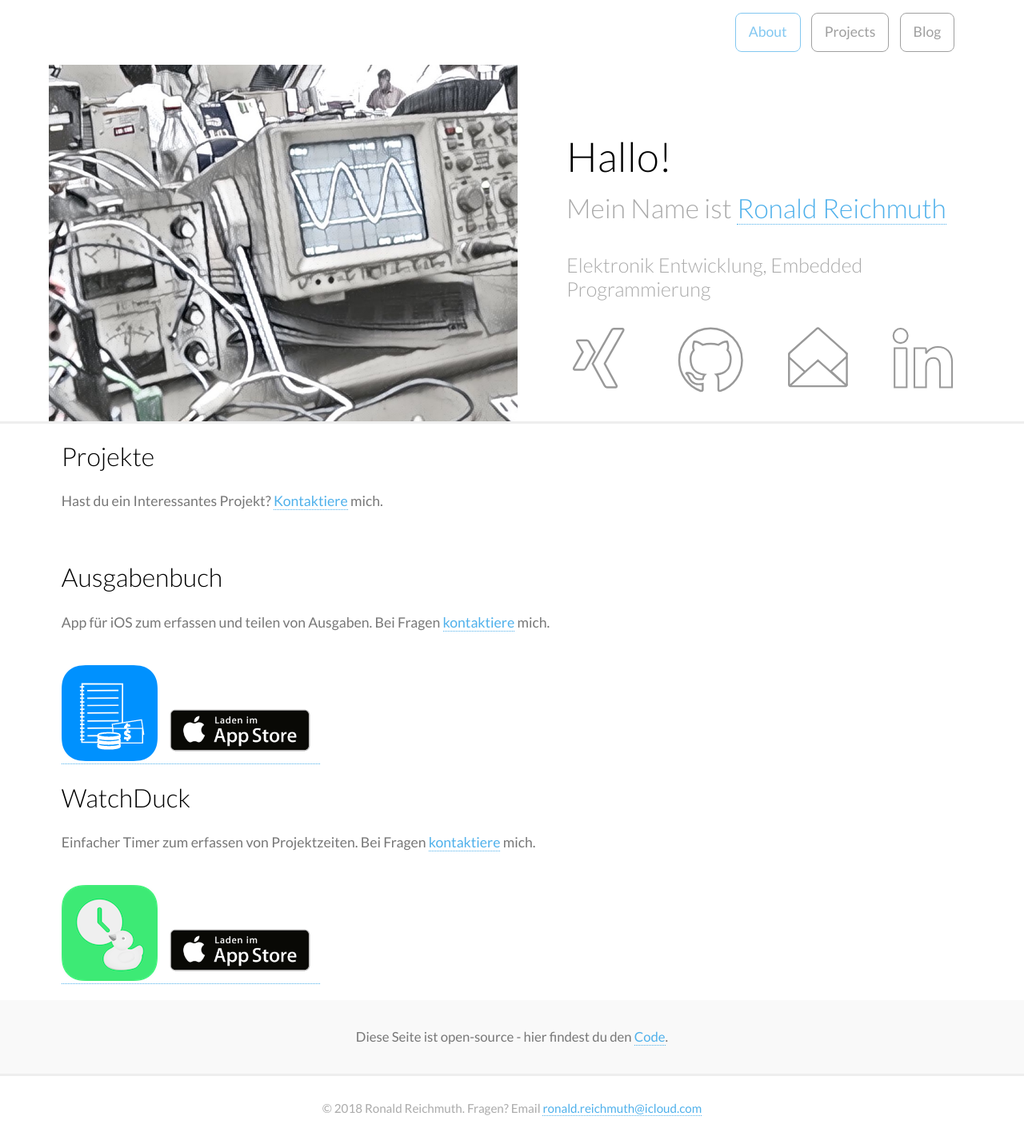
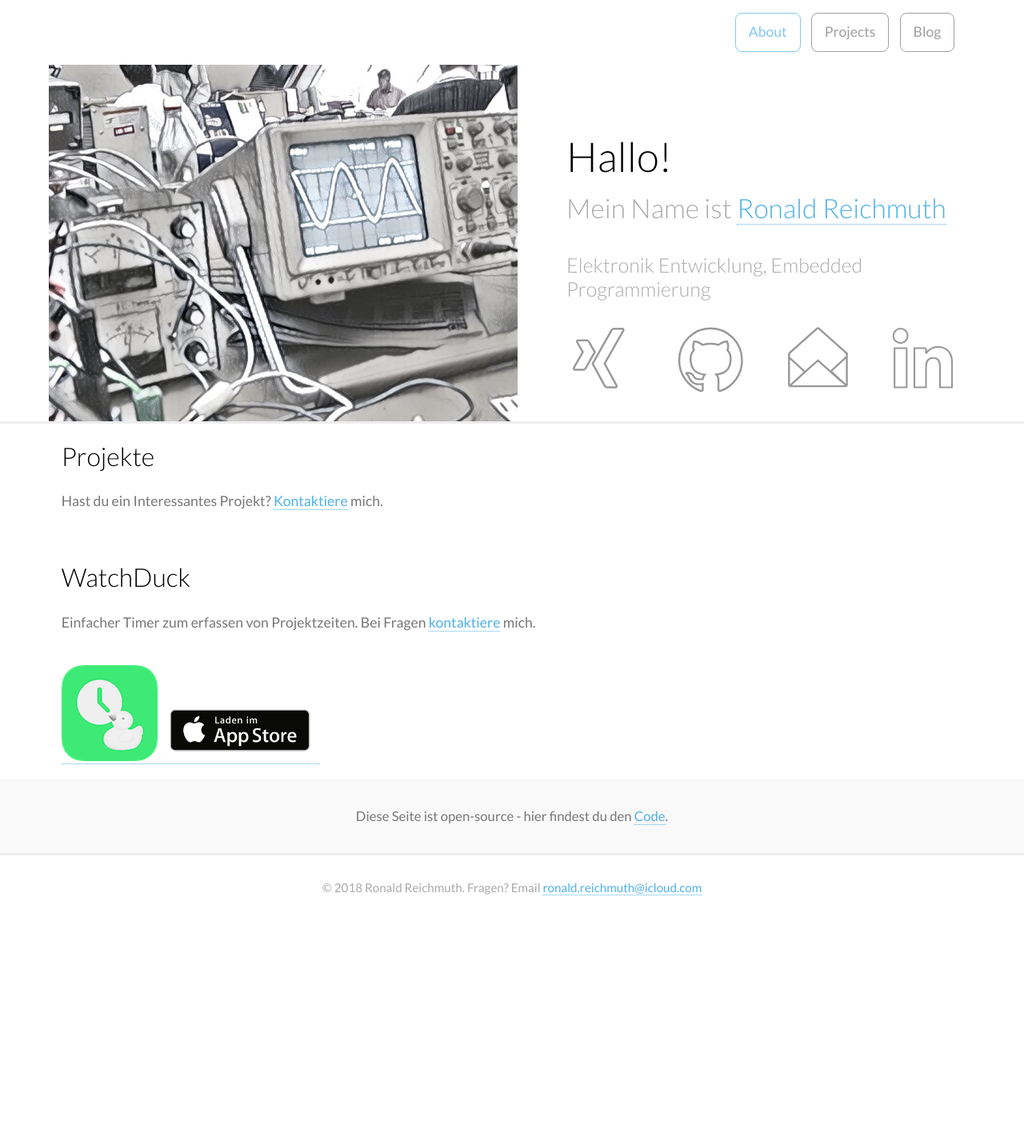
Before and after one commit to ronaldreichmuth/ronaldreichmuth.github.io, a Jekyll site: the page built from projects/index.html, in a window 1280 px wide. Shown: the whole page at 80% size. Built offline with Jekyll 4.4.1, drawn with Linux system fonts in a browser that asks for light colours; after the commit the page ends 1150 px from its top, so only the background shows below that.

Commit message:
Update index.html

```diff
--- a/projects/index.html
+++ b/projects/index.html
@@ -4,15 +4,6 @@ title: Projekte
 ---
 <h1>{{ page.title }}</h1>
 <p>Hast du ein Interessantes Projekt? <a href='/about'>Kontaktiere</a> mich.</p><br>
-
-
-<h1>Ausgabenbuch</h1>
-<p>App für iOS zum erfassen und teilen von Ausgaben. Bei Fragen <a href='/about'>kontaktiere</a> mich.</p><br>
-
-<a href="https://itunes.apple.com/ch/app/ausgabenbuch/id1366357145?mt=8" target="_blank">
-  <img src="/assets/images/ausgabenbuch.png"/>
-  <img alt="Ausgabenbuch" src="/assets/images/app_store_badge.png" style="width: 200px; height: 77px;" title="Ausgabenbuch jetzt im AppStore für dein iPhone beziehen"/>
-</a>
 
 <h1>WatchDuck</h1>
 <p>Einfacher Timer zum erfassen von Projektzeiten. Bei Fragen <a href='/about'>kontaktiere</a> mich.</p><br>
```
